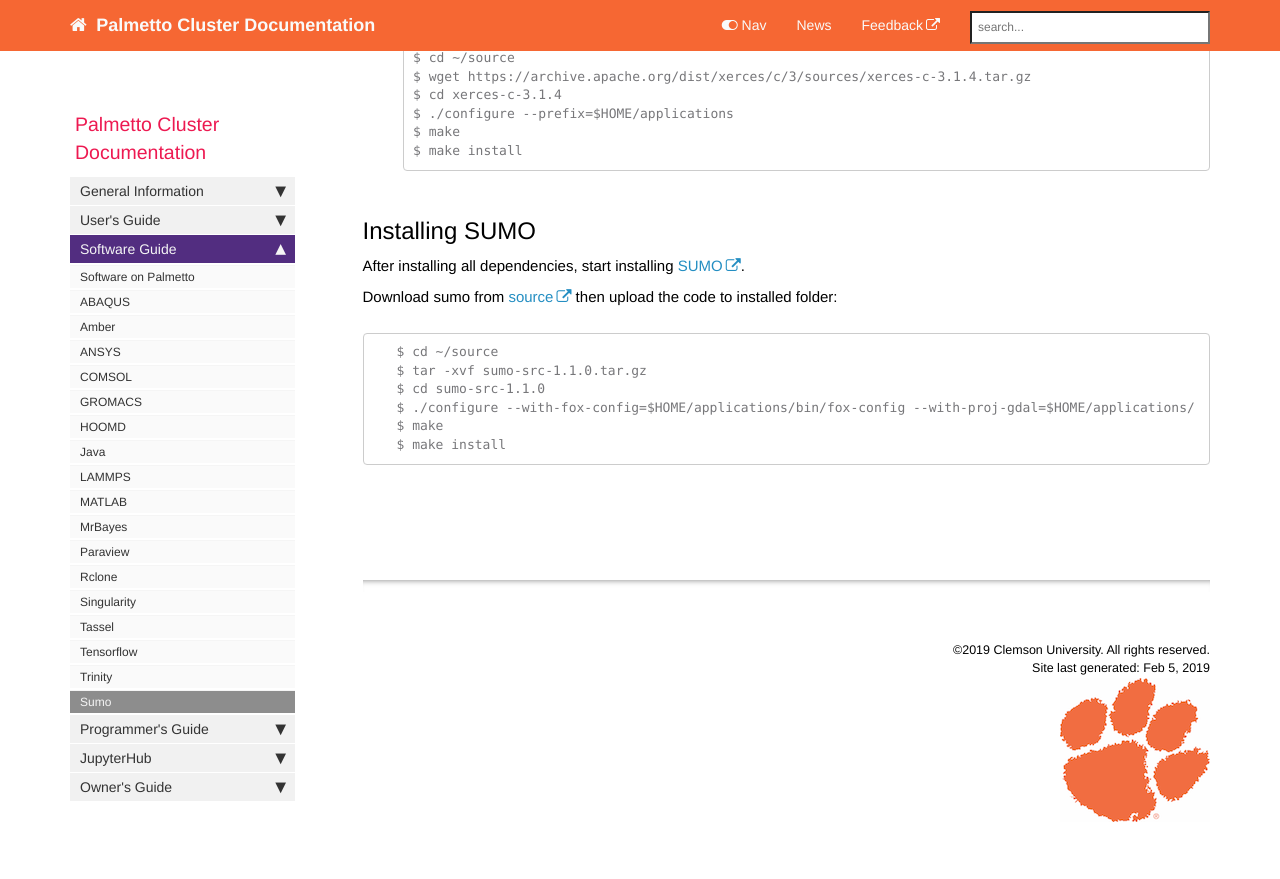
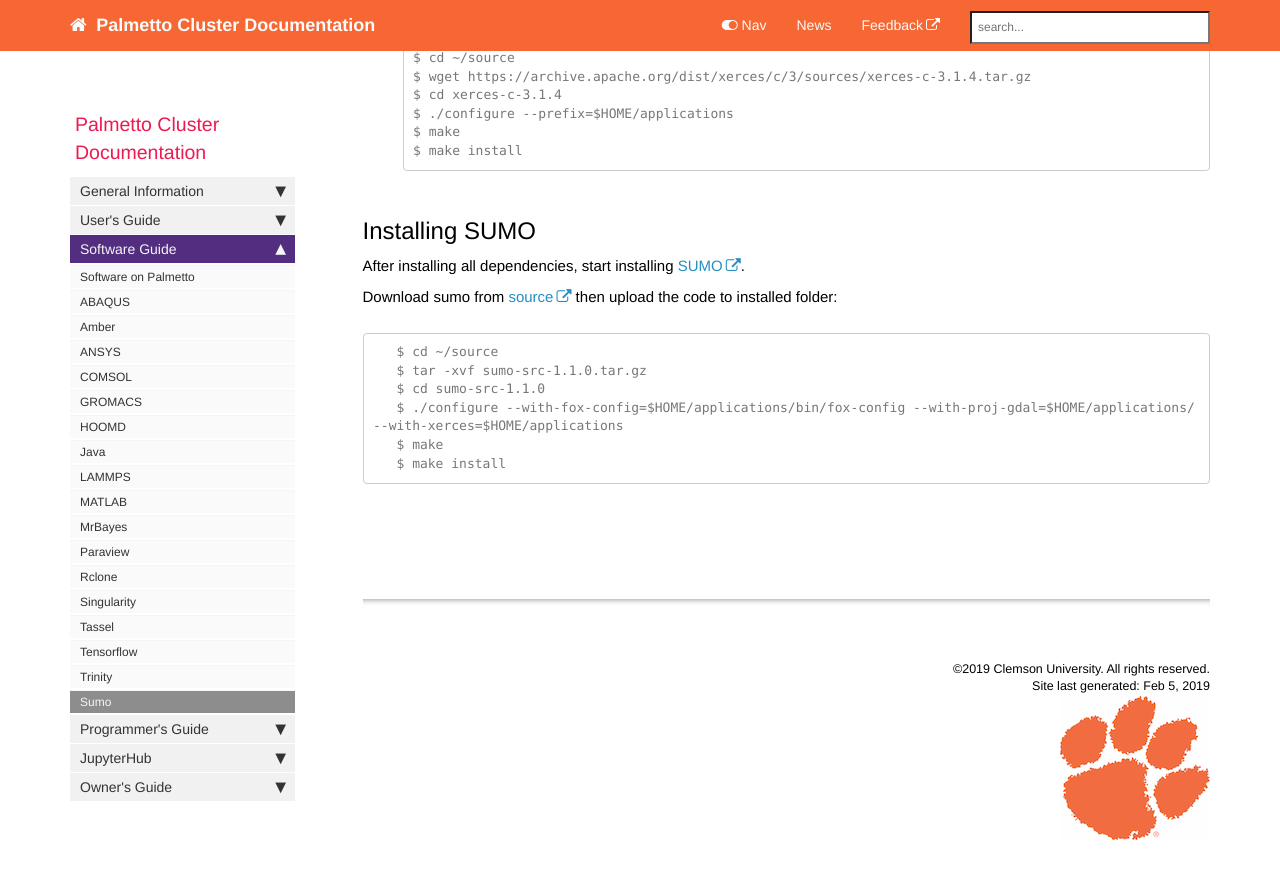
Before and after one commit to clemsonciti/palmetto-documentation, a Jekyll site: the page built from pages/documentation/software_sumo.md, in a window 1280 px wide and 900 px high, scrolled down 1271 px. Shown: the top 879 px of the window. Built offline with Jekyll 4.4.1, drawn with Linux system fonts in a browser that asks for light colours; nearby versions of some CDN libraries; comment, search, counter and statistics services are not loaded.

Commit message:
Update software_sumo.md

````diff
--- a/pages/documentation/software_sumo.md
+++ b/pages/documentation/software_sumo.md
@@ -75,12 +75,11 @@
 
 Download sumo from [source](https://sourceforge.net/projects/sumo/files/sumo/version%201.1.0/sumo-src-1.1.0.tar.gz/download) then upload the code to installed folder:
 
-
    ```
    $ cd ~/source
    $ tar -xvf sumo-src-1.1.0.tar.gz
    $ cd sumo-src-1.1.0
-   $ ./configure --with-fox-config=$HOME/applications/bin/fox-config --with-proj-gdal=$HOME/applications/
+   $ ./configure --with-fox-config=$HOME/applications/bin/fox-config --with-proj-gdal=$HOME/applications/ --with-xerces=$HOME/applications
    $ make
    $ make install
    ```
````
